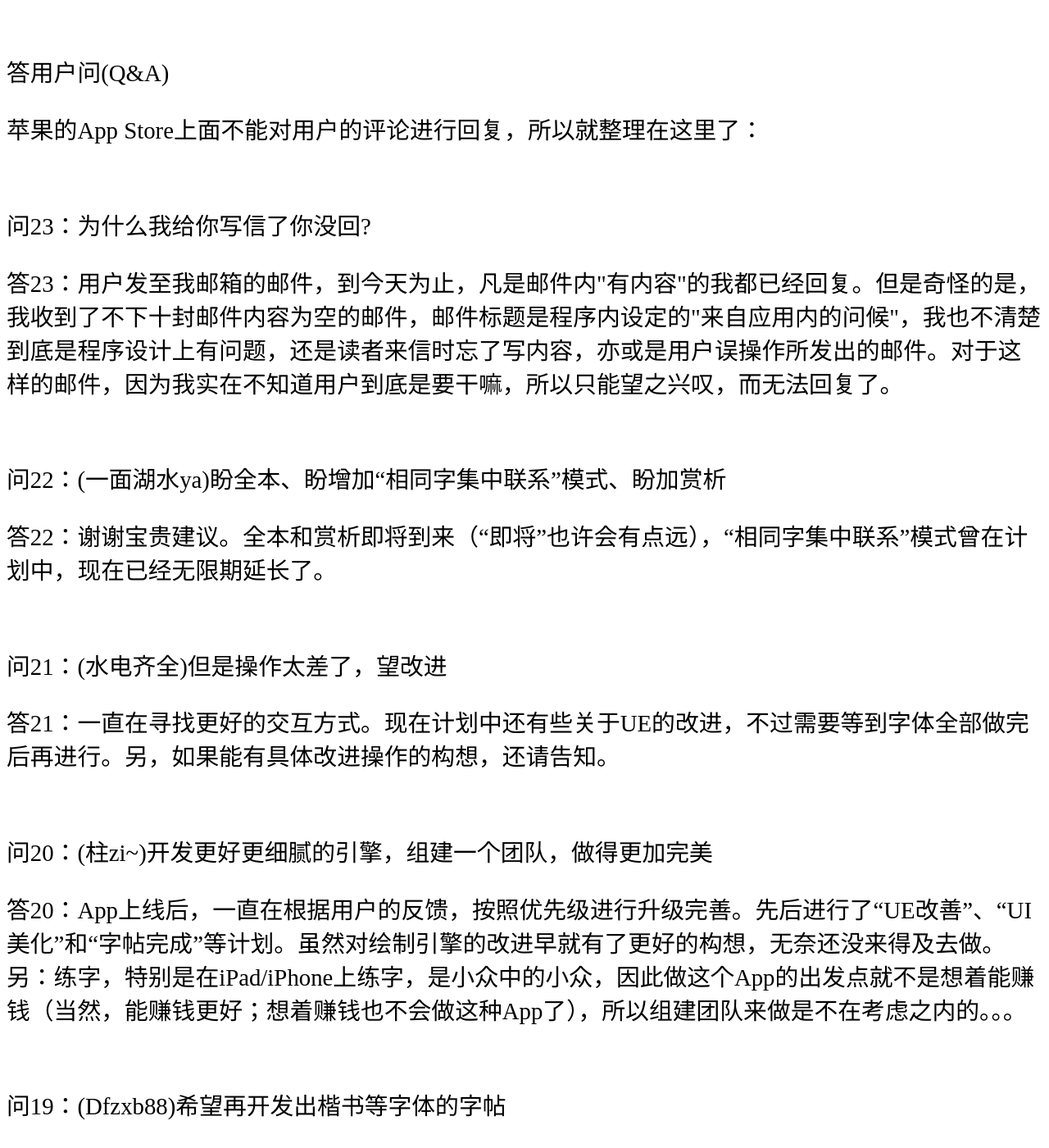
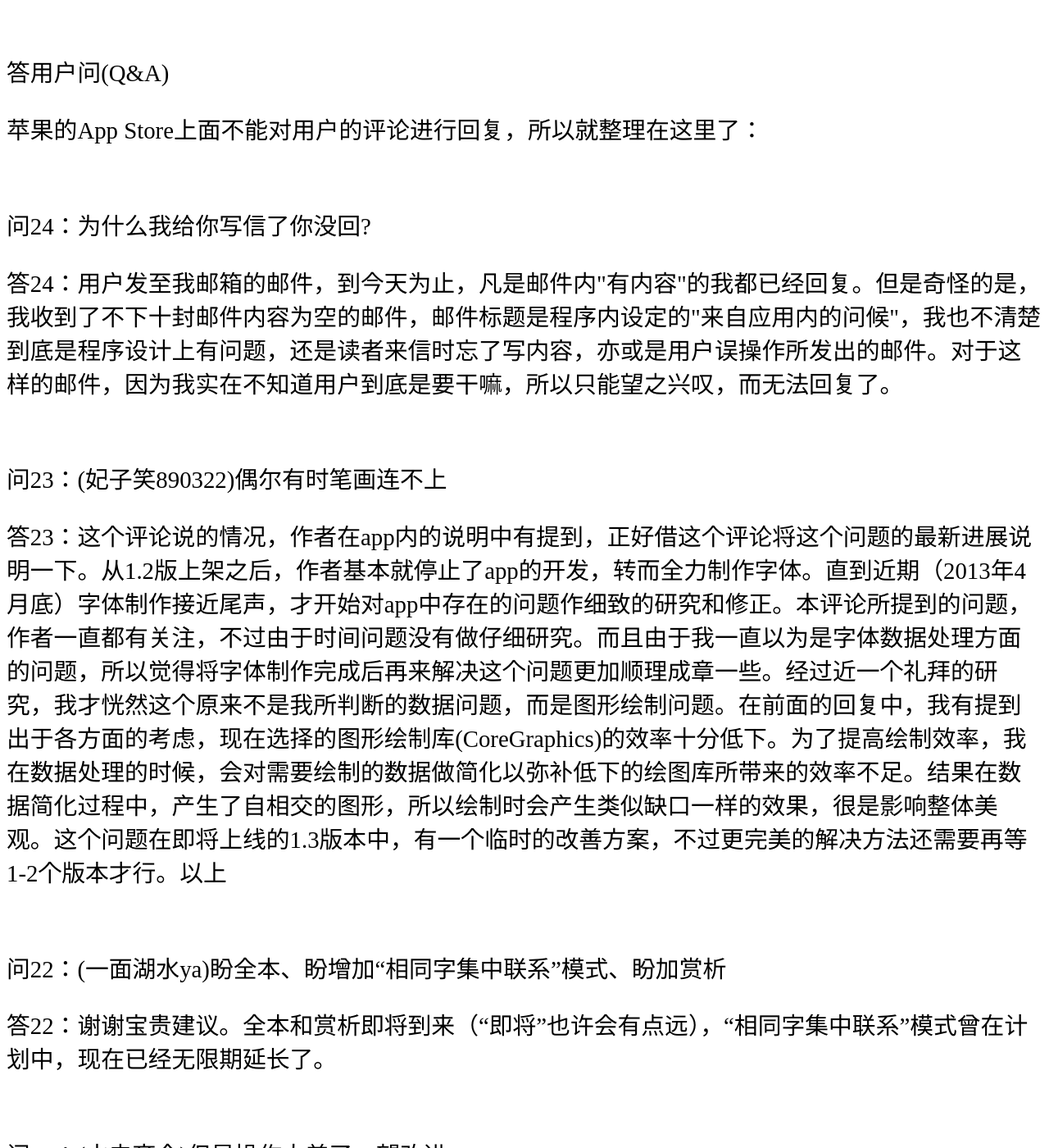
Before and after one commit to shengzhe/livecalligraphy, a Jekyll site: the page built from _posts/2012-08-31-LiveCalligraphyHelp.html, in a window 1280 px wide and 1400 px high, scrolled down 6731 px. Shown: the whole window at 82% size. Built offline with Jekyll 4.4.1, drawn with Linux system fonts in a browser that asks for light colours; Markdown is read by kramdown in place of the engine named in the settings.

Commit message:
Update 2012-08-31-LiveCalligraphyHelp.html

```diff
--- a/_posts/2012-08-31-LiveCalligraphyHelp.html
+++ b/_posts/2012-08-31-LiveCalligraphyHelp.html
@@ -82,8 +82,11 @@ title: 活字帖在线帮助(Help of Live Calligraphy)
 <p>答用户问(Q&A)</p>
 <p>苹果的App Store上面不能对用户的评论进行回复，所以就整理在这里了：</p>
 <br/>
-<p>问23：为什么我给你写信了你没回?</p>
-<p>答23：用户发至我邮箱的邮件，到今天为止，凡是邮件内"有内容"的我都已经回复。但是奇怪的是，我收到了不下十封邮件内容为空的邮件，邮件标题是程序内设定的"来自应用内的问候"，我也不清楚到底是程序设计上有问题，还是读者来信时忘了写内容，亦或是用户误操作所发出的邮件。对于这样的邮件，因为我实在不知道用户到底是要干嘛，所以只能望之兴叹，而无法回复了。</p>
+<p>问24：为什么我给你写信了你没回?</p>
+<p>答24：用户发至我邮箱的邮件，到今天为止，凡是邮件内"有内容"的我都已经回复。但是奇怪的是，我收到了不下十封邮件内容为空的邮件，邮件标题是程序内设定的"来自应用内的问候"，我也不清楚到底是程序设计上有问题，还是读者来信时忘了写内容，亦或是用户误操作所发出的邮件。对于这样的邮件，因为我实在不知道用户到底是要干嘛，所以只能望之兴叹，而无法回复了。</p>
+<br/>
+<p>问23：(妃子笑890322)偶尔有时笔画连不上</p>
+<p>答23：这个评论说的情况，作者在app内的说明中有提到，正好借这个评论将这个问题的最新进展说明一下。从1.2版上架之后，作者基本就停止了app的开发，转而全力制作字体。直到近期（2013年4月底）字体制作接近尾声，才开始对app中存在的问题作细致的研究和修正。本评论所提到的问题，作者一直都有关注，不过由于时间问题没有做仔细研究。而且由于我一直以为是字体数据处理方面的问题，所以觉得将字体制作完成后再来解决这个问题更加顺理成章一些。经过近一个礼拜的研究，我才恍然这个原来不是我所判断的数据问题，而是图形绘制问题。在前面的回复中，我有提到出于各方面的考虑，现在选择的图形绘制库(CoreGraphics)的效率十分低下。为了提高绘制效率，我在数据处理的时候，会对需要绘制的数据做简化以弥补低下的绘图库所带来的效率不足。结果在数据简化过程中，产生了自相交的图形，所以绘制时会产生类似缺口一样的效果，很是影响整体美观。这个问题在即将上线的1.3版本中，有一个临时的改善方案，不过更完美的解决方法还需要再等1-2个版本才行。以上</p>
 <br/>
 <p>问22：(一面湖水ya)盼全本、盼增加“相同字集中联系”模式、盼加赏析</p>
 <p>答22：谢谢宝贵建议。全本和赏析即将到来（“即将”也许会有点远），“相同字集中联系”模式曾在计划中，现在已经无限期延长了。</p>
```
